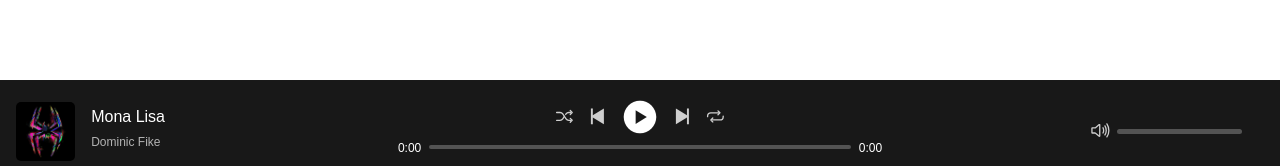
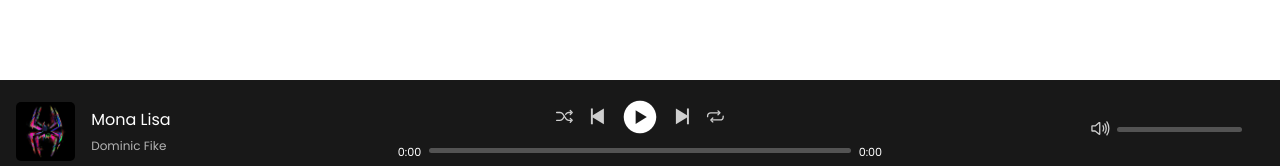
Before and after one commit to hasin023/Rythm, a PHP site: page / in a window 1280 px wide. Shown: the part 634-800 px from the top of the page. Run offline with PHP 8.4, Linux system fonts and the light colour scheme; the visitor is signed in with stand-in values (Sample User, id 1).

Commit message:
Improved slight UI to the playback

```diff
--- a/css/index.css
+++ b/css/index.css
@@ -99,7 +99,7 @@ ion-icon:active {
 
 .progressTime {
   color: #fff;
-  font-size: 0.75rem;
+  font-size: 0.7rem;
   min-width: 2.4rem;
   text-align: center;
 }
@@ -126,7 +126,7 @@ ion-icon:active {
 }
 
 .playBackBar .progressBar {
-  margin-top: 0.25rem;
+  margin-top: 0.3rem;
 }
 
 #nowPlayingLeft .albumArtwork {
@@ -143,7 +143,7 @@ ion-icon:active {
 }
 
 #nowPlayingLeft .trackInfo .trackName {
-  margin: 0.37rem 0;
+  margin-top: 0.3rem;
   display: inline-block;
   width: 100%;
 }
@@ -161,4 +161,5 @@ ion-icon:active {
 
 .volumeBar .progressBar {
   width: 7.8rem;
+  margin-bottom: 0.3rem;
 }
--- a/index.php
+++ b/index.php
@@ -26,6 +26,12 @@ if(isset($_SESSION['userLoggedIn'])) {
     />
     <link rel = "icon shortcut" href = "img/music.ico">
     <link rel="stylesheet" type="text/css" href = "css/index.css">
+
+    <link rel="preconnect" href="https://fonts.googleapis.com">
+    <link rel="preconnect" href="https://fonts.gstatic.com" crossorigin>
+    <link href="https://fonts.googleapis.com/css2?family=Montserrat:wght@300;400;500&family=Poppins:wght@200;300;400&display=swap" rel="stylesheet">
+
+
     <title>Rythm | Music you love</title>
 </head>
 <body>
```
